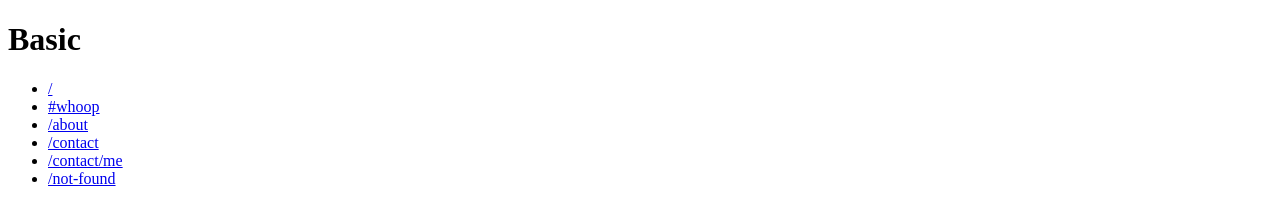
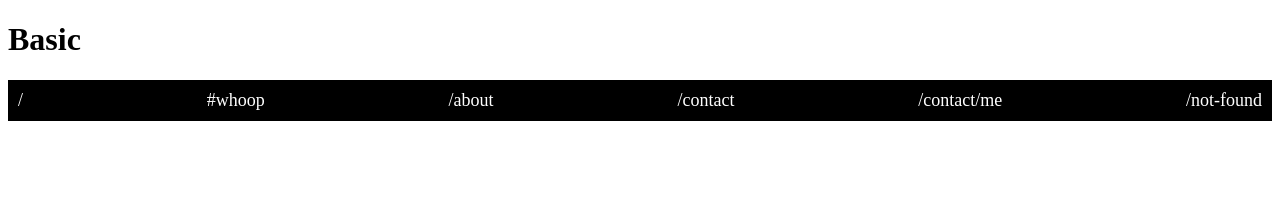
Before and after one commit to Kimberly380/Sandbox, a plain HTML site: page basic/index.html in a window 1280 px wide. Drawn offline with nearby package versions, Linux system fonts and the light colour scheme.

Commit message:
made list items into nav bar

```diff
--- a/basic/index.html
+++ b/basic/index.html
@@ -3,11 +3,14 @@
   <head>
     <title>Basic</title>
     <script src="/page.js"></script>
+    <link href='/stylesheet.css' rel='stylesheet'></link>
     <base href="/basic/" >
   </head>
   <body>
     <h1>Basic</h1>
     <p></p>
+
+    <nav>
     <ul>
       <li><a href="./">/</a></li>
       <li><a href="#whoop">#whoop</a></li>
@@ -16,6 +19,7 @@
       <li><a href="./contact/me">/contact/me</a></li>
       <li><a href="./not-found?foo=bar">/not-found</a></li>
     </ul>
+    </nav>
 
   <script src='https://code.jquery.com/jquery-2.2.3.min.js'></script>
   <script src='/app.js'></script>
--- /dev/null
+++ b/basic/stylesheet.css
@@ -0,0 +1,24 @@
+nav{
+     background-color: black;
+
+}
+
+li {
+
+    color: white;
+    text-decoration: none;
+}
+li a{
+    color: white;
+    text-decoration: none;
+    font-size: 18px;
+}
+
+ul{
+    list-style-type: none;
+    overflow: hidden;
+    display: flex;
+    justify-content: space-between;
+    padding: 10px;
+
+}
```
